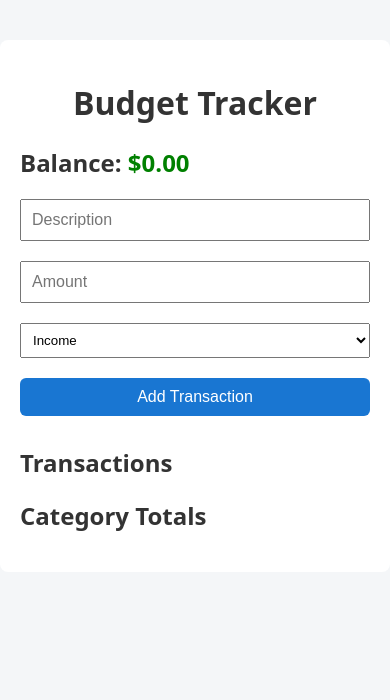
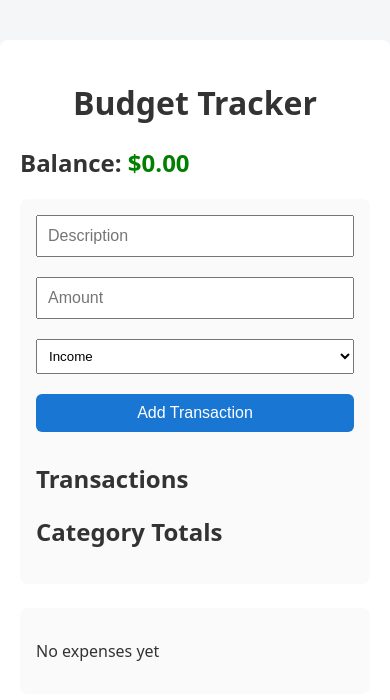
Before and after one commit to TannerJ0nes/react-budget-tracker, a React app in the folder budget-tracker/: page / in a window 390 px wide. Shown: the top 700 px of the page. Built offline with nearby package versions, Linux system fonts and the light colour scheme; the HTML template or start-up script is replaced by a standard one.

Commit message:
Improve layout with side-by-side form and chart

```diff
--- a/budget-tracker/package.json
+++ b/budget-tracker/package.json
@@ -11,7 +11,8 @@
   },
   "dependencies": {
     "react": "^19.2.0",
-    "react-dom": "^19.2.0"
+    "react-dom": "^19.2.0",
+    "recharts": "^3.6.0"
   },
   "devDependencies": {
     "@eslint/js": "^9.39.1",
--- a/budget-tracker/src/App.css
+++ b/budget-tracker/src/App.css
@@ -4,13 +4,36 @@ body {
 }
 
 .container {
-  max-width: 500px;
+  max-width: 1000px;
   margin: 40px auto;
   background: white;
   padding: 20px;
   border-radius: 8px;
 }
 
+/* 🧱 LAYOUT */
+.layout {
+  display: grid;
+  grid-template-columns: 1fr 1fr;
+  gap: 24px;
+  margin-top: 20px;
+}
+
+.left-panel,
+.right-panel {
+  background: #fafafa;
+  padding: 16px;
+  border-radius: 8px;
+}
+
+/* 📱 Responsive */
+@media (max-width: 768px) {
+  .layout {
+    grid-template-columns: 1fr;
+  }
+}
+
+/* FORM */
 input,
 select,
 button {
@@ -30,18 +53,20 @@ button:hover {
   background: #1e40af;
 }
 
+/* LIST */
 ul {
   list-style: none;
   padding: 0;
 }
 
 li {
-    display: flex;
-    justify-content: space-between;
-    padding: 10px;
-    border-bottom: 1px solid #ddd;
+  display: flex;
+  justify-content: space-between;
+  align-items: center;
+  margin-bottom: 6px;
 }
 
+/* COLORS */
 .positive {
   color: green;
 }
@@ -50,12 +75,6 @@ li {
   color: red;
 }
 
-li {
-  display: flex;
-  justify-content: space-between;
-  align-items: center;
-}
-
 li button {
   background: none;
   border: none;
--- a/budget-tracker/src/App.jsx
+++ b/budget-tracker/src/App.jsx
@@ -1,6 +1,7 @@
 import { useState, useEffect } from "react"
 import TransactionForm from "./components/TransactionForm"
 import TransactionList from "./components/TransactionList"
+import SpendingChart from "./components/SpendingChart"
 import "./App.css"
 
 function App() {
@@ -65,6 +66,9 @@ function App() {
       </span>
     </h2>
 
+    <div className="layout">
+      {/* LEFT SIDE */}
+      <div className="left-panel">
         <TransactionForm
           description={description}
           setDescription={setDescription}
@@ -89,7 +93,15 @@ function App() {
           ))}
         </ul>
       </div>
+
+      {/* RIGHT SIDE */}
+      <div className="right-panel">
+        <SpendingChart categoryTotals={categoryTotals} />
+      </div>
+    </div>
+  </div>
 )
+
 }
 
 export default App
--- /dev/null
+++ b/budget-tracker/src/components/SpendingChart.jsx
@@ -0,0 +1,49 @@
+import {
+  PieChart,
+  Pie,
+  Cell,
+  Tooltip,
+  ResponsiveContainer,
+} from "recharts"
+
+const COLORS = ["#ef4444", "#f97316", "#eab308", "#22c55e", "#3b82f6"]
+
+function SpendingChart({ categoryTotals }) {
+  const chartData = Object.entries(categoryTotals)
+    .filter(([category, total]) => category !== "Income" && total !== 0)
+    .map(([category, total]) => ({
+      name: category,
+      value: Math.abs(total),
+    }))
+
+  if (chartData.length === 0) {
+    return <p>No expenses yet</p>
+  }
+
+  return (
+    <div>
+      <h2>Spending Breakdown</h2>
+      <ResponsiveContainer width="100%" height={300}>
+        <PieChart>
+          <Pie
+            data={chartData}
+            dataKey="value"
+            nameKey="name"
+            outerRadius={100}
+            label
+          >
+            {chartData.map((_, index) => (
+              <Cell
+                key={index}
+                fill={COLORS[index % COLORS.length]}
+              />
+            ))}
+          </Pie>
+          <Tooltip />
+        </PieChart>
+      </ResponsiveContainer>
+    </div>
+  )
+}
+
+export default SpendingChart
```
Also changed, not shown: 1 other file (tests, documents, lock files or other folders). Lines whose indentation alone changed are shown as unchanged.
